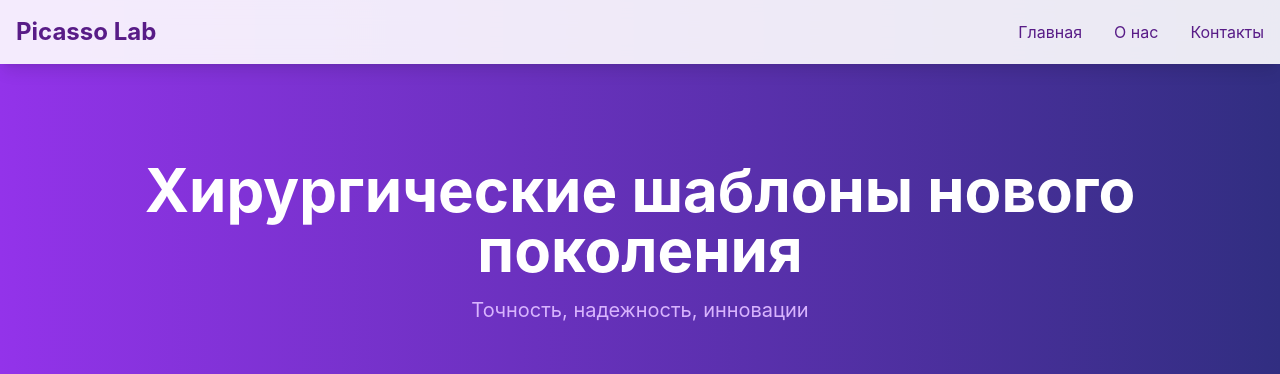
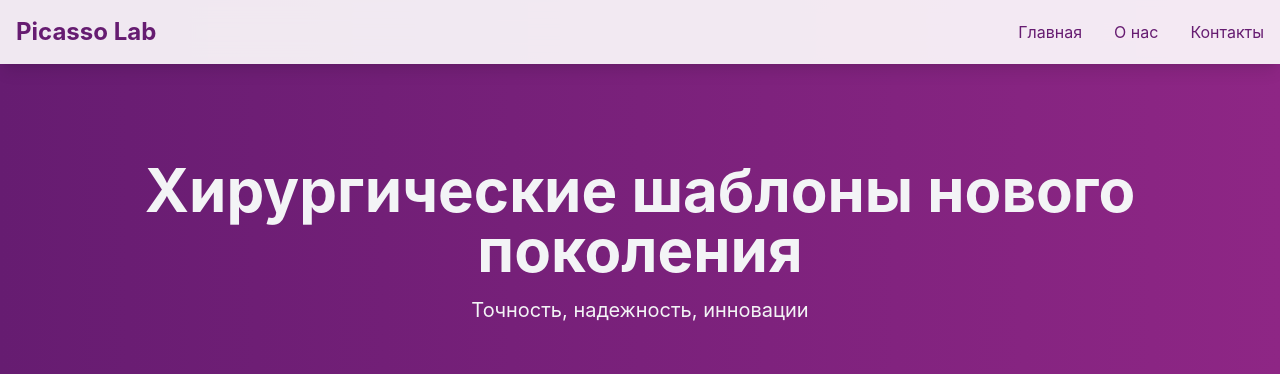
Before and after one commit to Goliaf1992/picasso, a Next.js app: page / in a window 1280 px wide. Shown: the top 374 px of the page. Built offline with nearby package versions, Linux system fonts and the light colour scheme.

Commit message:
changed to brand book styles

```diff
--- a/src/app/components/advantages/Advantages.tsx
+++ b/src/app/components/advantages/Advantages.tsx
@@ -197,7 +197,7 @@ export default function Advantages() {
   }, []);
 
   return (
-    <section className="min-h-screen py-16 px-4 md:px-8">
+    <section className="min-h-screen py-16 px-4 md:px-8 text-textLight">
       <h2 className="text-2xl md:text-4xl font-bold text-center mb-8">
         Наши преимущества
       </h2>
--- a/src/app/components/hero-section/HeroSection.tsx
+++ b/src/app/components/hero-section/HeroSection.tsx
@@ -4,14 +4,14 @@ import VideoLogo from "../video-logo/VideoLogo";
 const HeroSection = () => {
   return (
     <section
-      className="bg-gradient-to-r from-[var(--color-gradient-start)] to-[var(--color-gradient-end)] w-full px-4 sm:px-6 lg:px-8 py-20 text-center h-auto min-h-screen flex flex-col items-center z-40 justify-around relative rounded-[0%_0%_30%_30%_/_30%_30%_40px_40px]
+      className="bg-gradient-to-r from-customPurple to-customPurpleLight w-full px-4 sm:px-6 lg:px-8 py-20 text-center h-auto min-h-screen flex flex-col items-center z-40 justify-around relative rounded-[0%_0%_30%_30%_/_30%_30%_40px_40px]
       sm:rounded-[0%_0%_40%_40%_/_40%_40%_50px_50px]
       md:rounded-[0%_0%_50%_50%_/_50%_50%_70px_70px]"
     >
-      <h1 className="text-3xl sm:text-4xl md:text-5xl lg:text-6xl font-bold mb-4 animate-fade-in">
+      <h1 className="text-3xl sm:text-4xl md:text-5xl lg:text-6xl font-bold mb-4 animate-fade-in  text-textLight">
         Хирургические шаблоны нового поколения
       </h1>
-      <p className="text-lg sm:text-xl text-[var(--color-text-primary)] mb-8 animate-fade-in-delay">
+      <p className="text-lg sm:text-xl text-[var(--color-text-primary)] mb-8 animate-fade-in-delay  text-textLight">
         Точность, надежность, инновации
       </p>
       <VideoLogo />
--- a/src/app/components/navbar/Navbar.tsx
+++ b/src/app/components/navbar/Navbar.tsx
@@ -13,7 +13,7 @@ const Navbar = () => {
           {/* Логотип */}
           <Link
             href="/"
-            className="text-2xl font-bold text-purple-900 hover:text-purple-700 transition-colors"
+            className="text-2xl font-bold text-customPurple hover:text-customPurpleLight transition-colors"
           >
             <Logo />
           </Link>
@@ -22,20 +22,20 @@ const Navbar = () => {
           <div className="hidden md:flex space-x-8">
             <Link
               href="/"
-              className="text-purple-900 hover:text-purple-700 transition-colors"
+              className="text-customPurple hover:text-customPurpleLight transition-colors"
             >
               Главная
             </Link>
 
             <Link
               href="/about"
-              className="text-purple-900 hover:text-purple-700 transition-colors"
+              className="text-customPurple hover:text-customPurpleLight transition-colors"
             >
               О нас
             </Link>
             <Link
               href="/contact"
-              className="text-purple-900 hover:text-purple-700 transition-colors"
+              className="text-customPurple hover:text-customPurpleLight transition-colors"
             >
               Контакты
             </Link>
--- a/src/app/components/order-form/OrderForm.tsx
+++ b/src/app/components/order-form/OrderForm.tsx
@@ -127,7 +127,7 @@ export default function OrderForm() {
         <button
           type="submit"
           disabled={loading}
-          className="w-full bg-blue-500 text-white p-2 rounded hover:bg-blue-600 transition"
+          className="w-full bg-green-500 hover:bg-green-600 text-white p-2 rounded transition"
         >
           {loading ? "Загрузка..." : "Отправить"}
         </button>
--- a/src/app/components/template-card/TemplateCard.tsx
+++ b/src/app/components/template-card/TemplateCard.tsx
@@ -19,7 +19,7 @@ const TemplateCard: React.FC<TemplateCardProps> = ({ template }) => {
   const router = useRouter();
 
   return (
-    <div className="bg-white rounded-lg overflow-hidden shadow-2xl hover:shadow-purple-500/50 transition-shadow duration-300">
+    <div className="bg-white rounded-lg overflow-hidden shadow-2xl hover:shadow-customPurpleLight/50 transition-shadow duration-300">
       <div className="h-64 w-full bg-gray-100 flex items-center justify-center relative">
         <Image
           src="/template-photo/template.jpg"
@@ -40,7 +40,7 @@ const TemplateCard: React.FC<TemplateCardProps> = ({ template }) => {
       <div className="p-4 bg-gray-50">
         <button
           onClick={() => router.push(`/templates/${template.id}`)}
-          className="w-full bg-purple-600 hover:bg-purple-700 text-white py-2 px-4 rounded-lg transition-colors duration-300"
+          className="w-full bg-customPurple hover:bg-customPurpleLight text-white py-2 px-4 rounded-lg transition-colors duration-300"
         >
           Подробнее
         </button>
--- a/src/app/components/testimonials/testimonials.tsx
+++ b/src/app/components/testimonials/testimonials.tsx
@@ -4,13 +4,14 @@ import MySwiper from "../swiper/Swiper";
 const TestimonialsSection = () => {
   return (
     <section
-    style={{zIndex: 49}}
-    className="w-full  h-auto min-h-screen py-20 text-center flex flex-col items-center justify-around rounded-[0%_0%_30%_30%_/_30%_30%_40px_40px]
+      style={{ zIndex: 49 }}
+      className="w-full  h-auto min-h-screen py-20 text-center flex flex-col items-center justify-around rounded-[0%_0%_30%_30%_/_30%_30%_40px_40px]
       sm:rounded-[0%_0%_40%_40%_/_40%_40%_50px_50px]
-      md:rounded-[0%_0%_50%_50%_/_50%_50%_70px_70px] bg-gradient-to-r from-[var(--color-gradient-start)] to-[var(--color-gradient-end)] text-[var(--color-text-primary)] relative">
+      md:rounded-[0%_0%_50%_50%_/_50%_50%_70px_70px] bg-gradient-to-r  from-customPurple to-customPurpleLight text-[var(--color-text-primary)] relative"
+    >
       <h1 className="text-3xl sm:text-4xl md:text-5xl lg:text-6xl font-bold mb-4 animate-fade-in text-white !pt-[67px] !pb-[67px] sm:pt-0 sm:pb-0">
         Отзывы врачей
-    </h1>
+      </h1>
       <MySwiper />
     </section>
   );
--- a/src/app/layout.tsx
+++ b/src/app/layout.tsx
@@ -20,7 +20,7 @@ export default function RootLayout({
           content="width=device-width, initial-scale=1.0, viewport-fit=cover"
         />
       </head>
-      <body className="no-scrollbar overflow-auto min-h-screen bg-gradient-to-r from-[var(--color-gradient-start)] to-[var(--color-gradient-end)] text-[var(--color-text-primary)] flex flex-col align-middle justify-between">
+      <body className="no-scrollbar overflow-auto min-h-screen bg-gradient-to-r from-customPurple to-customPurpleLight text-[var(--color-text-primary)] flex flex-col align-middle justify-between">
         <Navbar />
         <div className="h-20"></div>
         <main className="flex-col align-center w-full flex-1">{children}</main>
--- a/src/app/page.tsx
+++ b/src/app/page.tsx
@@ -1,9 +1,6 @@
 "use client";
 import React from "react";
-import TemplateCard from "../app/components/template-card/TemplateCard";
-import MySwiper from "./components/swiper/Swiper";
-import VideoLogo from "./components/video-logo/VideoLogo";
-import {Template} from '../app/templates/[id]/page';
+import { Template } from "../app/templates/[id]/page";
 import HeroSection from "./components/hero-section/HeroSection";
 import TemplateSection from "./components/template-section/TemplateSection";
 import TestimonialsSection from "./components/testimonials/testimonials";
@@ -22,7 +19,7 @@ export default function Page() {
         "Обеспечивает безопасное проведение сложных хирургических манипуляций, минимизирует погрешности " +
         "и ускоряет процесс имплантации. Отличный выбор для опытных хирургов, работающих с нестандартными случаями.",
       modelUrl: "/models/guide.glb",
-      jawUrl:"/models/jaw-lower/lower.glb"
+      jawUrl: "/models/jaw-lower/lower.glb",
     },
     {
       id: 2,
@@ -34,7 +31,7 @@ export default function Page() {
         "и установку имплантов. Благодаря дополнительным направляющим и фиксаторам, он снижает риск ошибок " +
         "и повышает долговечность результатов операции. Подходит для широкого спектра клинических случаев.",
       modelUrl: "/models/guide.glb",
-      jawUrl:"/models/jaw-lower/lower.glb"
+      jawUrl: "/models/jaw-lower/lower.glb",
     },
     {
       id: 3,
@@ -46,22 +43,22 @@ export default function Page() {
         "под различные анатомические особенности пациента. Он идеально подходит для случаев, когда требуется " +
         "пошаговая установка имплантов с возможностью корректировки в процессе операции.",
       modelUrl: "/models/guide.glb",
-      jawUrl:"/models/jaw-lower/lower.glb"
+      jawUrl: "/models/jaw-lower/lower.glb",
     },
   ];
 
   return (
-    <div className="min-h-screen w-full flex flex-col items-center justify-evenly text-white">
+    <div className="min-h-screen w-full flex flex-col items-center justify-evenly text-textLight">
       {/* Герой-секция */}
-      <HeroSection/>
+      <HeroSection />
       {/* Секция с карточками шаблонов */}
-     <TemplateSection templates={templates}/>
+      <TemplateSection templates={templates} />
       {/* Секция с отзывами */}
-     <TestimonialsSection/>
-     {/* Секция с обучением */}
-     <LearningSection/>
-     {/* Футер */}
-     <Footer/>
+      <TestimonialsSection />
+      {/* Секция с обучением */}
+      <LearningSection />
+      {/* Футер */}
+      <Footer />
     </div>
   );
 }
--- a/tailwind.config.ts
+++ b/tailwind.config.ts
@@ -7,12 +7,24 @@ export default {
       colors: {
         background: "var(--background)",
         foreground: "var(--foreground)",
+        customPurple: "#661c71",
+        customPurpleLight: "#8e2685",
+        textLight: "#f3f4f6",
       },
       fontFamily: {
         sans: ["Inter", "sans-serif"], // Основной шрифт
         heading: ["Montserrat", "sans-serif"], // Шрифт для заголовков
       },
-
+      keyframes: {
+        fadeIn: {
+          "0%": { opacity: "0" },
+          "100%": { opacity: "1" },
+        },
+      },
+      animation: {
+        "fade-in": "fadeIn 1s ease-in-out",
+        "fade-in-delay": "fadeIn 1.5s ease-in-out", // версия с задержкой
+      },
     },
   },
   plugins: [],
```
Also changed, not shown: src/app/about/page.tsx (+11 -6 lines).
